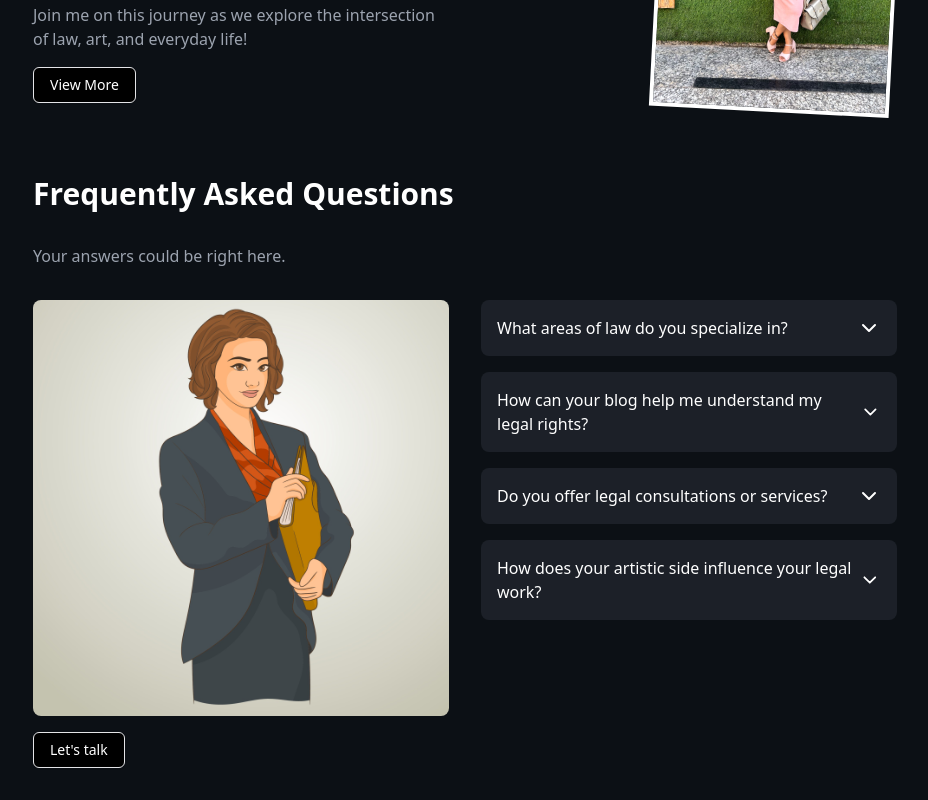
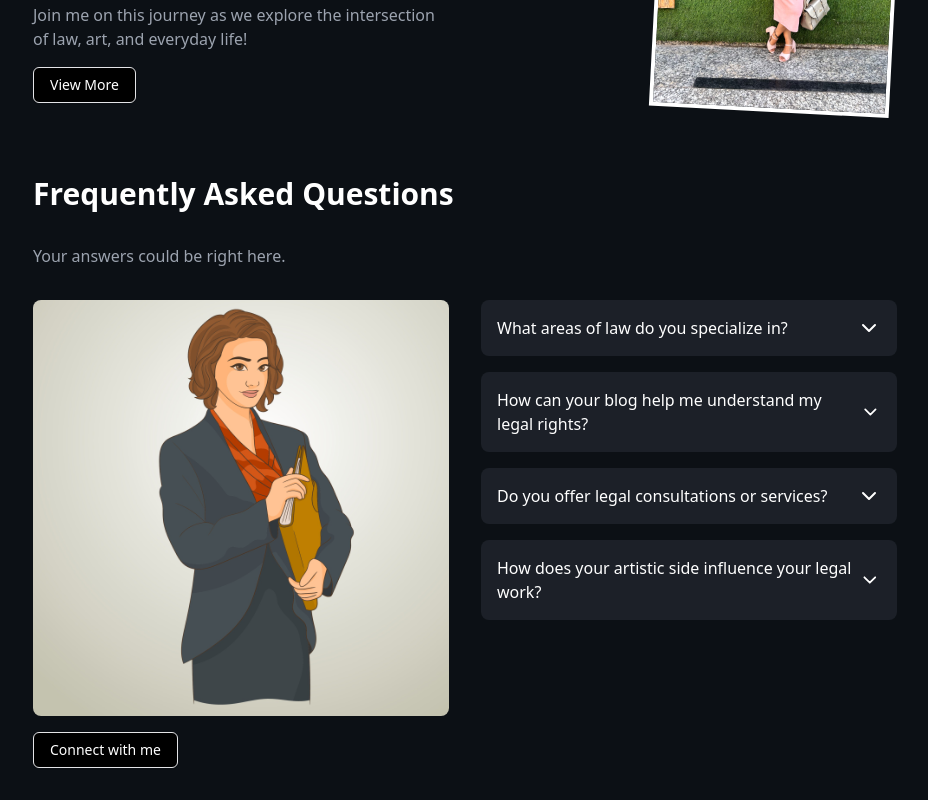
Before and after one commit to ankitmrmishra/Mandvi, a Next.js app: page / in a window 1280 px wide. Shown: the part 2877-3677 px from the top of the page, without its empty margins (175-1103 px from the left). Built offline with nearby package versions, Linux system fonts and the light colour scheme; no server answers.

Commit message:
adding Hashnode CMS

```diff
--- a/components/BlogSection.tsx
+++ b/components/BlogSection.tsx
@@ -51,7 +51,7 @@ export default function BlogSection() {
             ? "Loading..."
             : hasNextPage
             ? "Load more"
-            : "That's all for today!"}
+            : "No more Blogs"}
         </Button>
       </div>
     </div>
@@ -64,7 +64,6 @@ type Props = {
 };
 
 export function BlogCard({ post, icon }: Props) {
-  const coverImageUrl = post.coverImage?.url;
   const subtitle =
     post.subtitle || post.content?.text || "No description available";
 
--- a/components/WhoIAm.tsx
+++ b/components/WhoIAm.tsx
@@ -79,7 +79,7 @@ export default function WhoIAm() {
               className="w-full h-auto rounded-lg"
             />
             <Button variant="outline" className="mt-4 bg-black">
-              Let's talk
+              Connect with me
             </Button>
           </div>
           <div className="flex-1">
```
